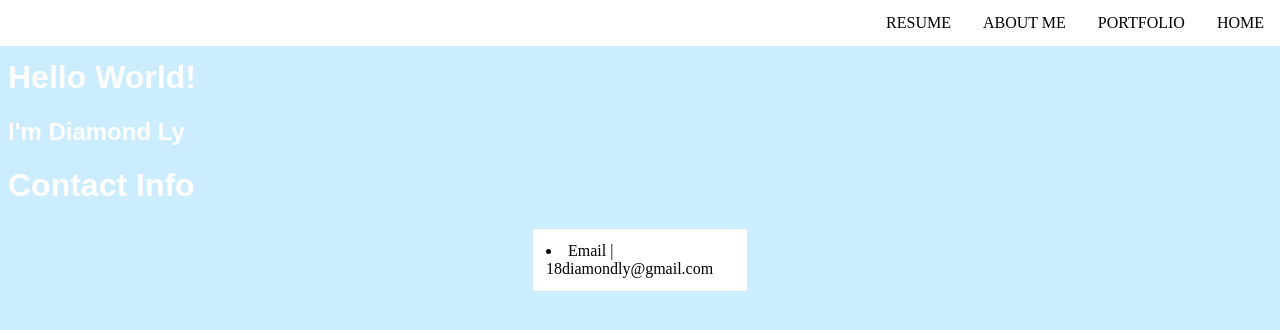
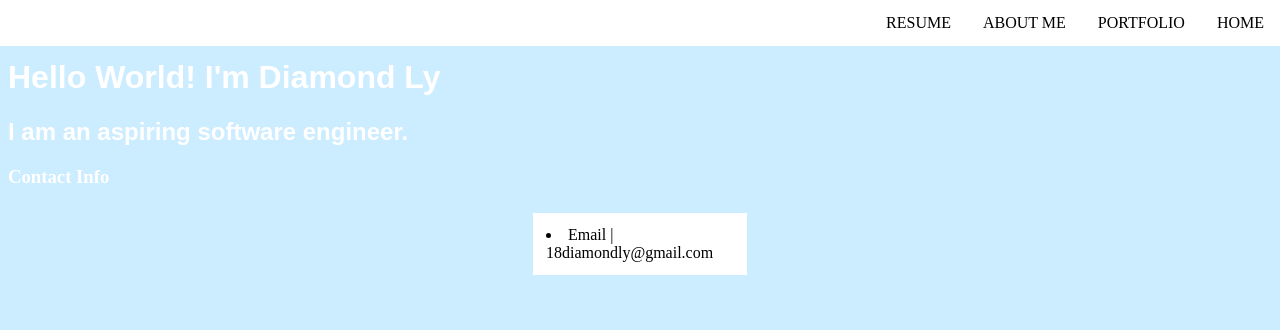
Before and after one commit to diamondly/diamondly.github.io, a plain HTML site: page index.html in a window 1280 px wide. Drawn offline with Linux system fonts and the light colour scheme.

Commit message:
added intro

```diff
--- a/index.html
+++ b/index.html
@@ -10,12 +10,17 @@
         <title>Welcome!</title>
     </head>
     <body>
-         <link rel="stylesheet" href="style.css" type="text/css">
-        <h1>Hello World!</h1>
-        <h2>I'm Diamond Ly</h2>
-        <h1>Contact Info</h1>
-         <div id="contact">
-        <li>Email | 18diamondly@gmail.com</li>
-       </div>
+        <link rel="stylesheet" href="style.css" type="text/css">
+        <h1>
+            Hello World!
+            I'm Diamond Ly
+        </h1>
+
+        <h2>I am an aspiring software engineer.</h2>
+
+        <h3>Contact Info</h3>
+            <div id="contact">
+                <li>Email | 18diamondly@gmail.com</li>
+            </div>
     </body>
 </html>
```
